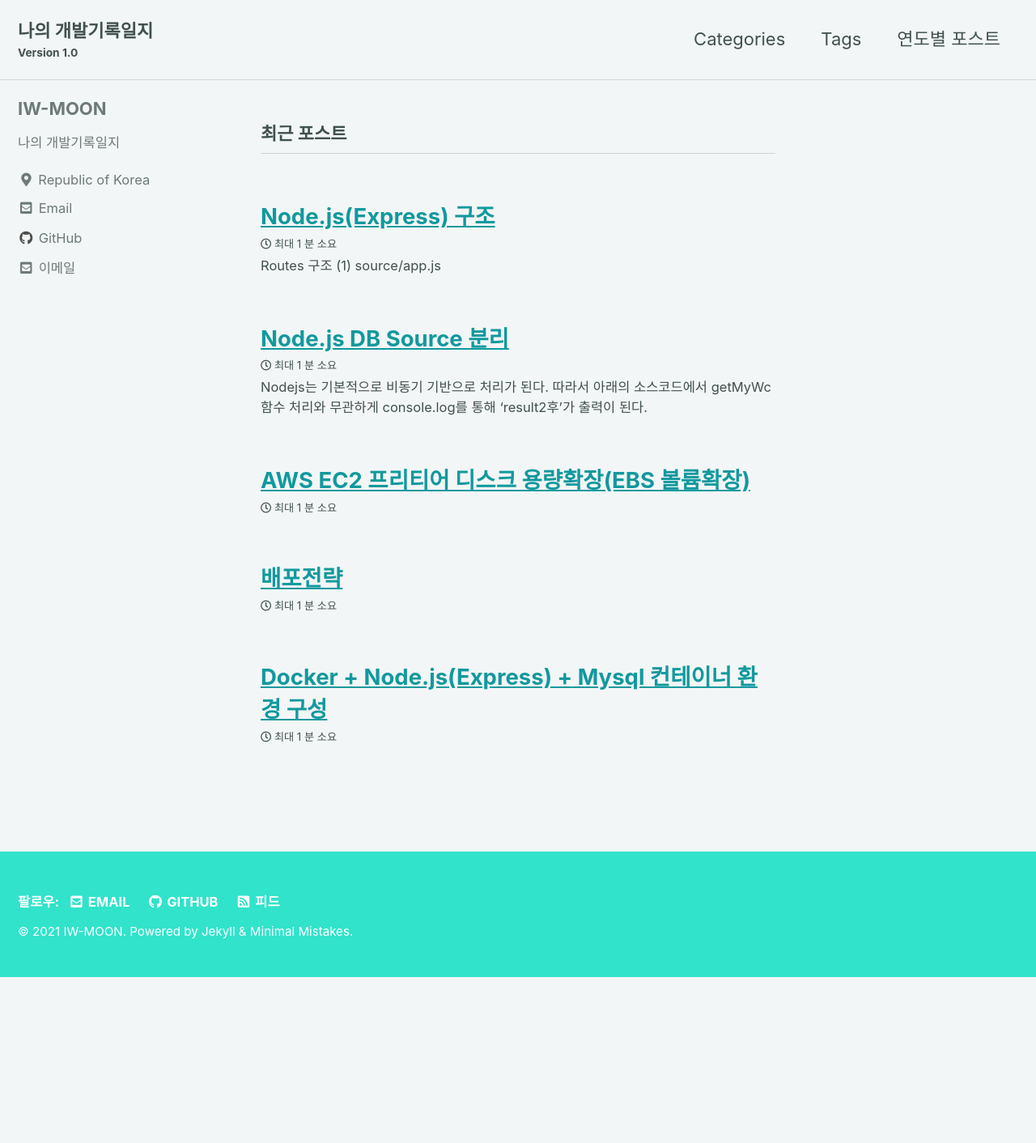
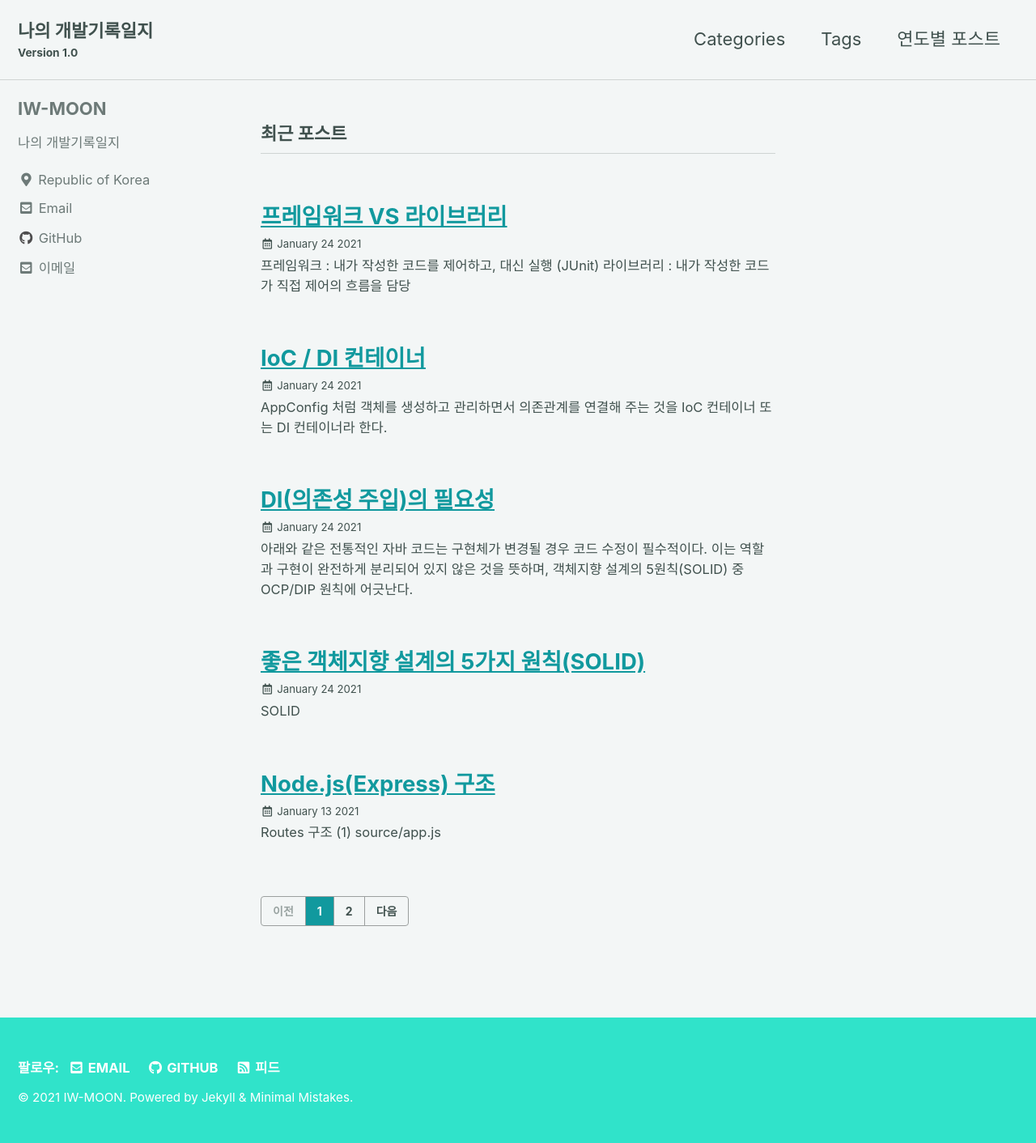
Before and after one commit to IW-MOON/iw-moon.github.com, a Jekyll site: the page built from index.html, in a window 1280 px wide. Shown: the whole page at 81% size. Built offline with Jekyll 4.4.1, drawn with Linux system fonts in a browser that asks for light colours; cached includes are drawn as plain includes; the list of posts is cut into pages by our own code; before the commit the page ends 1207 px from its top, so only the background shows below that.

Commit message:
2021/01/24

````diff
--- a/_includes/archive-single.html
+++ b/_includes/archive-single.html
@@ -24,7 +24,10 @@
         <a href="{{ post.url | relative_url }}" rel="permalink">{{ title }}</a>
       {% endif %}
     </h2>
-    {% include page__meta.html type=include.type %}
+    <!-- {% include page__meta.html type=include.type %} -->
+    {% if post.date %}
+      <p class="page__meta"><i class="far fa-fw fa-calendar-alt" aria-hidden="true"></i> {{ post.date | date: "%B %d %Y" }}</p>
+    {% endif %}
     {% if post.excerpt %}<p class="archive__item-excerpt" itemprop="description">{{ post.excerpt | markdownify | strip_html | truncate: 160 }}</p>{% endif %}
   </article>
 </div>
--- /dev/null
+++ b/_posts/2021-01-24-5-solid.md
@@ -0,0 +1,36 @@
+---
+title: 좋은 객체지향 설계의 5가지 원칙(SOLID)
+categories:
+- SpringBoot
+---
+
+# **SOLID**
+
+
+* SRP: 단일 책임 원칙(single responsibility principle)
+
+    > 한 클래스는 하나의 책임만 가져야 한다.
+* OCP: 개방-폐쇄 원칙 (Open/closed principle)
+
+    > 소프트웨어 요소는 확장에는 열려 있으나 변경에는 닫혀 있어야 한다
+* LSP: 리스코프 치환 원칙 (Liskov substitution principle)
+
+    > 프로그램의 객체는 프로그램의 정확성을 깨뜨리지 않으면서 하위 타입의 인스턴스로 바꿀
+수 있어야 한다
+
+* ISP: 인터페이스 분리 원칙 (Interface segregation principle)
+
+    > 특정 클라이언트를 위한 인터페이스 여러 개가 범용 인터페이스 하나보다 낫다
+* DIP: 의존관계 역전 원칙 (Dependency inversion principle)
+
+    > 프로그래머는 “추상화에 의존해야지, 구체화에 의존하면 안된다.” 의존성 주입은 이 원칙
+을 따르는 방법 중 하나다.
+
+
+***스프링은 DI(의존성주입)를 통해 OCP/DIP 문제를 해결한다.***
+
+<br>
+<br>
+
+
+###### [참고 : 인프런 김영한님 강의]
--- /dev/null
+++ b/_posts/2021-01-24-di.md
@@ -0,0 +1,85 @@
+---
+title: DI(의존성 주입)의 필요성
+categories:
+- SpringBoot
+---
+
+아래와 같은 전통적인 자바 코드는 구현체가 변경될 경우 코드 수정이 필수적이다.
+이는 역할과 구현이 완전하게 분리되어 있지 않은 것을 뜻하며,  객체지향 설계의 5원칙(SOLID) 중 OCP/DIP 원칙에 어긋난다.
+
+
+``` java
+public class OrderServiceImpl implements OrderService {
+
+	private final MemberRepository memberRepository = new MemoryMemberRepository();
+	private final DiscountPolicy discountPolicy = new FixDiscountPolicy();
+
+	@Override
+	public Order createOrder(Long memberId, String itemName, int itemPrice) {
+
+		Member member = memberRepository.findById(memberId);
+
+		int discountPrice = discountPolicy.discount(member, itemPrice);
+
+		return new Order(memberId, itemName, itemPrice, discountPrice);
+
+	}
+}
+```
+
+역할과 구현을 연결해주는 별도 Config 클래스를 작성하여 구현을 역할에 강제로 주입해줄 수 있다.
+
+``` java
+public class AppConfig {
+
+	public MemberService memberService() {
+		return new MemberServiceImpl(memberRepository());
+	}
+
+	public OrderService orderService() {
+
+		return new OrderServiceImpl(
+			memberRepository(),
+			discountPolicy());
+	}
+
+
+	public MemberRepository memberRepository() {
+			return new MemoryMemberRepository();
+	}
+
+	public DiscountPolicy discountPolicy() {
+		return new FixDiscountPolicy();
+	}
+}
+
+```
+
+``` java
+
+public class OrderServiceImpl implements OrderService {
+
+	private final MemberRepository memberRepository;
+	private final DiscountPolicy discountPolicy;
+
+	public OrderServiceImpl(MemberRepository memberRepository, DiscountPolicy discountPolicy) {
+
+		this.memberRepository = memberRepository;
+		this.discountPolicy = discountPolicy;
+
+	}
+
+	@Override
+	public Order createOrder(Long memberId, String itemName, int itemPrice) {
+
+		Member member = memberRepository.findById(memberId);
+		int discountPrice = discountPolicy.discount(member, itemPrice);
+
+		return new Order(memberId, itemName, itemPrice, discountPrice);
+
+	}
+}
+
+```
+
+AppConfig를 통해 역할과 구현이 완벽하게 분리되었다.  그러나 Config클래스들을 일일이 작성/관리하는 것도 쉬운 일은 아니다. 스프링을 통해 AppConfig를 다시 작성해보자.
--- /dev/null
+++ b/_posts/2021-01-24-ioc-di.md
@@ -0,0 +1,42 @@
+---
+title: IoC / DI 컨테이너
+categories:
+- SpringBoot
+---
+
+* AppConfig 처럼 객체를 생성하고 관리하면서 의존관계를 연결해 주는 것을 IoC 컨테이너 또는 DI 컨테이너라 한다.
+
+* 의존관계 주입에 초점을 맞추어 최근에는 주로 DI 컨테이너라 한다.
+
+```java
+
+@Configuration
+public class AppConfig {
+
+	@Bean
+	public MemberService memberService() {
+		return new MemberServiceImpl(memberRepository());
+	}
+
+	@Bean
+	public OrderService orderService() {
+
+		return new OrderServiceImpl(
+			memberRepository(),
+			discountPolicy());
+
+	}
+
+	@Bean
+	public MemberRepository memberRepository() {
+		return new MemoryMemberRepository();
+	}
+
+	@Bean
+	public DiscountPolicy discountPolicy() {
+		return new RateDiscountPolicy();
+	}
+}
+
+
+```
--- /dev/null
+++ b/_posts/2021-01-24-vs.md
@@ -0,0 +1,14 @@
+---
+title: 프레임워크 VS 라이브러리
+categories:
+- SpringBoot
+---
+
+* 프레임워크 : 내가 작성한 코드를 제어하고, 대신 실행 (JUnit)
+* 라이브러리 : 내가 작성한 코드가 직접 제어의 흐름을 담당
+
+<br>
+<br>
+
+
+###### [참고 : 인프런 김영한님 강의]
````
Also changed, not shown: _posts/2021-01-13-nodejsexpress.md (+2 -1 lines).
